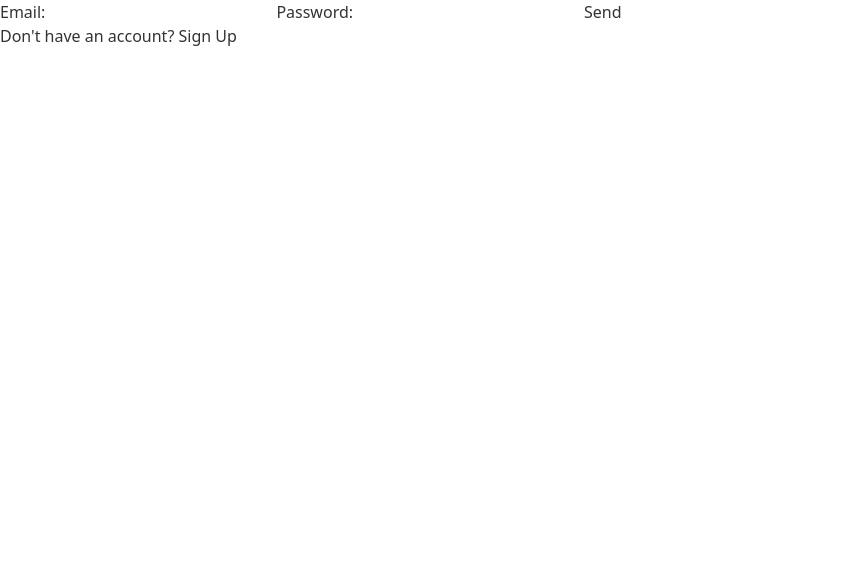
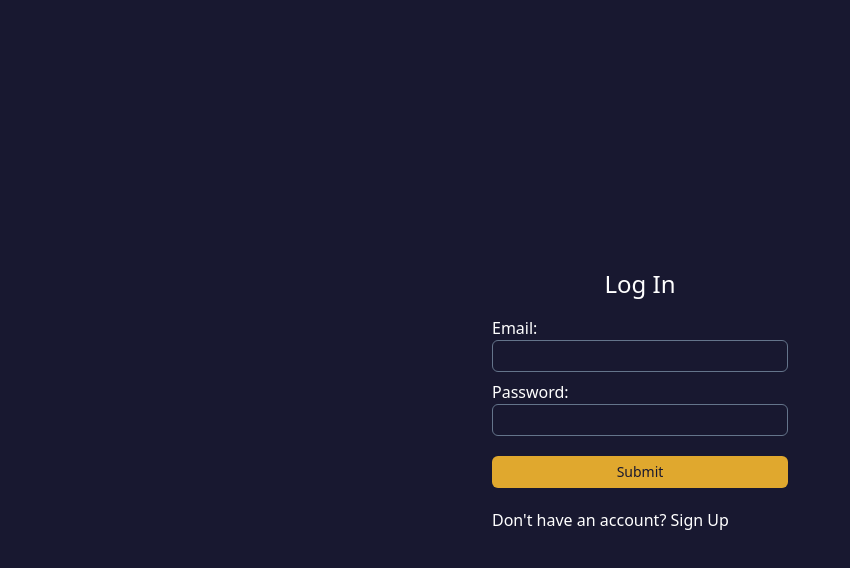
Before and after one commit to Victorhbm/ebytr, a React (Create React App) app in the folder frontend/: page /login in a window 1280 px wide. Shown: the top 568 px of the page, without its empty margins (0-850 px from the left). Built offline with nearby package versions, Linux system fonts and the light colour scheme.

Commit message:
style: add style to login page

```diff
--- a/frontend/src/pages/Login.jsx
+++ b/frontend/src/pages/Login.jsx
@@ -33,9 +33,11 @@ function Login() {
   }
 
   return (
-    <div>
+    <div className="bg-accent h-screen text-base-100 flex justify-center items-center text-base	">
+      <section className="w-80 p-3">
+        <h1 className="text-center text-2xl mb-4">Log In</h1>
         <form onSubmit={ (e) => handleSubmit(e) }>
-        <label htmlFor="input-email-login">
+          <label htmlFor="input-email-login" className="block mb-2">
             Email:
             <input
               type="email"
@@ -43,10 +45,10 @@ function Login() {
               name="input-email-login"
               onChange={ (e) => setEmail(e.target.value) }
               value={ email }
+              className="block w-full border-slate-500 rounded-md bg-accent input input-bordered input-sm mt-0.4"
             />
           </label>
-
-        <label htmlFor="input-password-login">
+          <label htmlFor="input-password-login" className="block">
             Password:
             <input
               type="password"
@@ -54,19 +56,19 @@ function Login() {
               name="input-password-login"
               onChange={ (e) => setPassword(e.target.value) }
               value={ password }
+              className="block w-full border-slate-500 rounded-md bg-accent input input-bordered input-sm mt-0.4"
             />
           </label>
-
           <button
             type="submit"
+            className="w-full btn-primary btn-sm rounded-md my-5"
           >
-          Send
+            Submit
           </button>
         </form>
-
         <ErrorMessage message={ errorMessage } />
-
         <p>Don&apos;t have an account? <Link to="/register">Sign Up</Link></p>
+      </section>
     </div>
   );
 }
```
Lines whose indentation alone changed are shown as unchanged.
